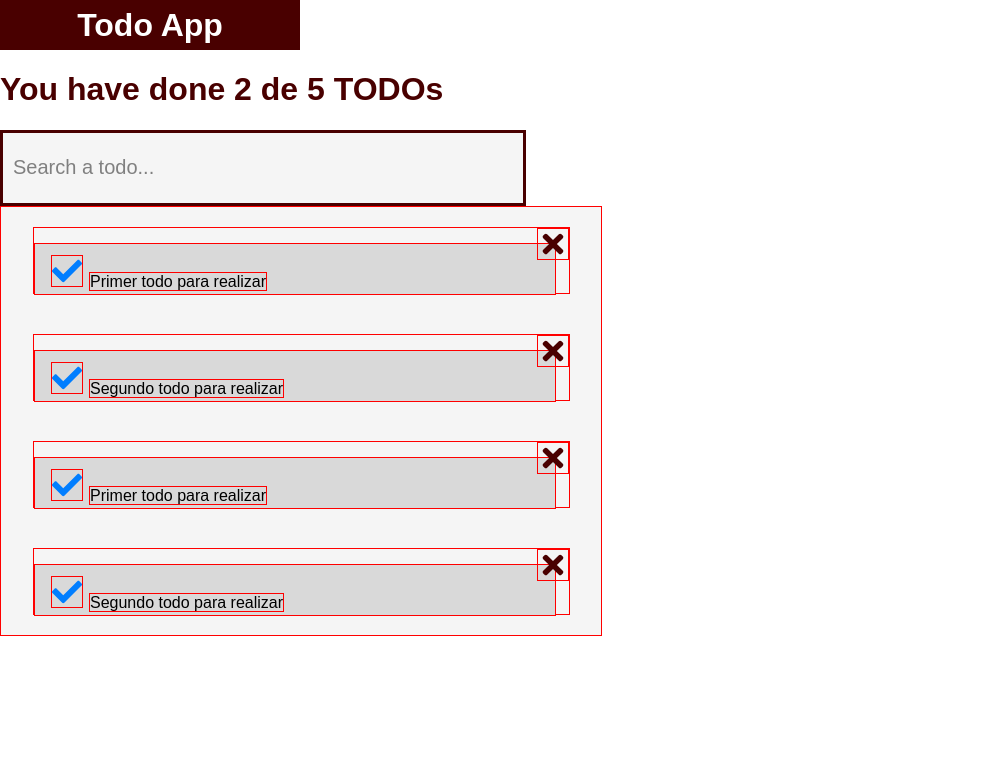
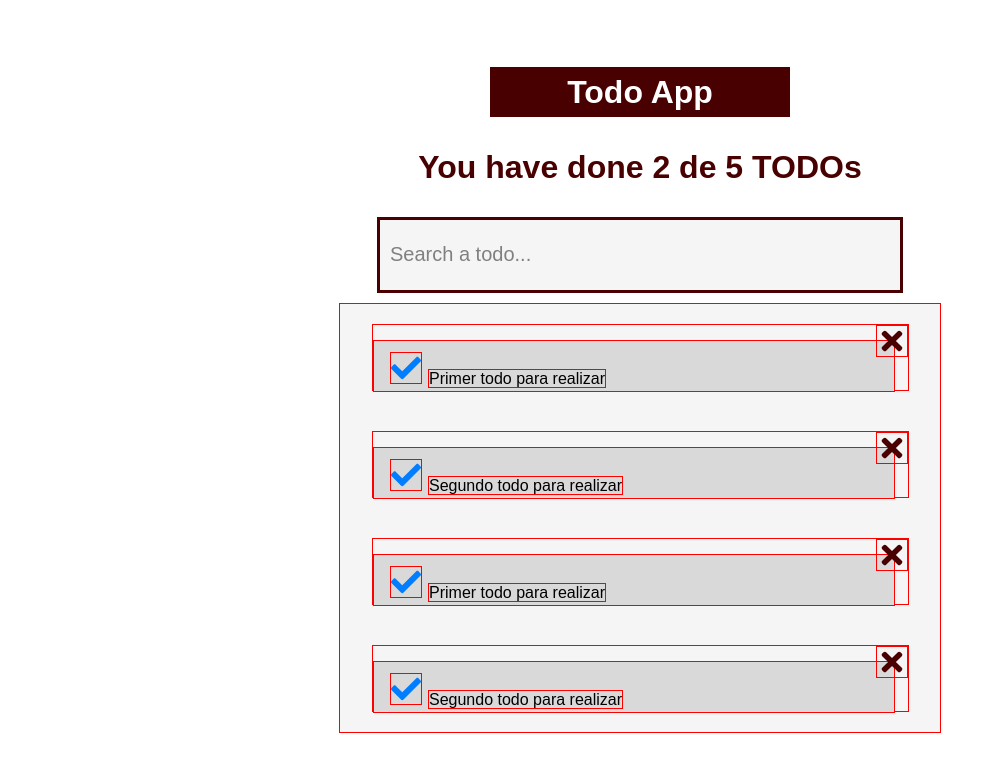
Before and after one commit to Santiago1023/todoapp, a React (Create React App) app: page / in a window 1280 px wide. Shown: the top 772 px of the page, without its empty margins (0-1004 px from the left). Built offline with nearby package versions, Linux system fonts and the light colour scheme.

Commit message:
The app is in the center

```diff
--- /dev/null
+++ b/src/App.css
@@ -0,0 +1,8 @@
+.container {
+    display: flex;
+    flex-direction: column;
+    align-items: center; /* Centra los elementos horizontalmente */
+    justify-content: center; /* Centra los elementos verticalmente */
+    height: 100vh; /* Establece la altura del contenedor principal al 100% del viewport */
+    gap: 10px;
+}
--- a/src/App.jsx
+++ b/src/App.jsx
@@ -2,6 +2,8 @@
 import { TodoItem } from './components/TodoItem';
 import { Input } from './components/Input';
 import { Titles } from './components/Titles';
+
+import './App.css';
 
 function App() {
 
@@ -26,7 +28,7 @@
   ]
 
   return (
-    <>
+    <div className='container'>
       <Titles/>
       <Input/>
       <TodoList>
@@ -34,7 +36,7 @@
           return <TodoItem key={item.desc} text={item.desc}/>
         })}
       </TodoList>
-    </>
+    </div>
   );
 }
 
--- a/src/styles/Title.css
+++ b/src/styles/Title.css
@@ -6,13 +6,11 @@
     justify-content: center; /*centrar horizontal*/
     align-items: center;    /*centrar vertical*/
     border: 0;
-
 }
 .div-title > h1{
     color: white;
     margin: 0;
 }
-
 .tasks{
     color: #490000;
 }
```
Also changed, not shown: src/styles/TodoItem.css (+5 -12 lines).
